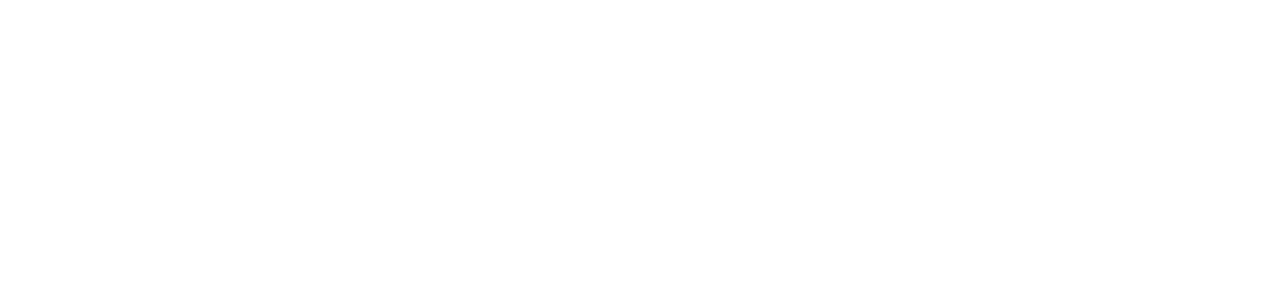
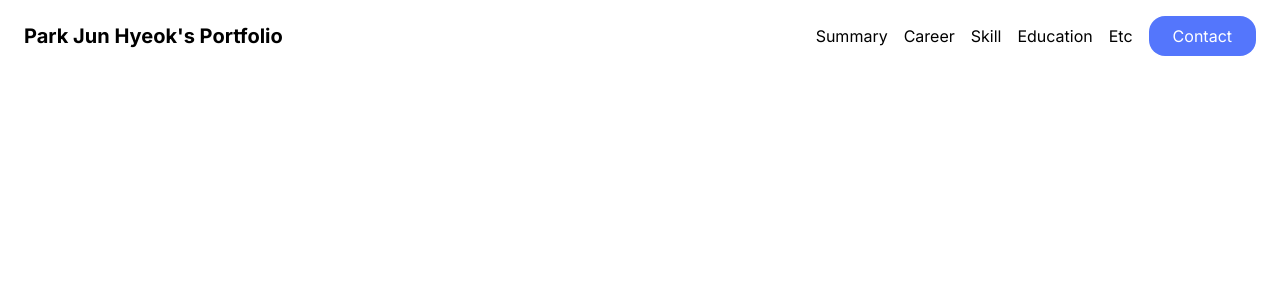
Before and after one commit to monet2155/parkjunhyeok-portfolio, a Next.js app: page / in a window 1280 px wide. Shown: the top 300 px of the page. Built offline with nearby package versions, Linux system fonts and the light colour scheme.

Commit message:
feat: init Header.tsx

```diff
--- a/package.json
+++ b/package.json
@@ -21,5 +21,8 @@
     "react-dom": "18.2.0",
     "tailwindcss": "3.3.3",
     "typescript": "5.1.6"
+  },
+  "devDependencies": {
+    "prettier": "3.0.1"
   }
 }
--- a/src/app/page.tsx
+++ b/src/app/page.tsx
@@ -1,6 +1,9 @@
+import Header from "@/components/Header";
+
 export default function Home() {
   return (
     <main>
+      <Header />
     </main>
-  )
+  );
 }
--- /dev/null
+++ b/src/components/Header.tsx
@@ -0,0 +1,35 @@
+export default function Header() {
+  return (
+    <header
+      className={
+        "flex flex-row items-center justify-between fixed top-0 left-0 right-0 py-4 px-6"
+      }
+    >
+      <a className={"font-bold text-xl"}>Park Jun Hyeok&apos;s Portfolio</a>
+      <div className={"flex flex-row items-center gap-4"}>
+        <nav className={"max-md:hidden"}>
+          <ul className={"flex flex-row items-center gap-4"}>
+            <li>
+              <a>Summary</a>
+            </li>
+            <li>
+              <a>Career</a>
+            </li>
+            <li>
+              <a>Skill</a>
+            </li>
+            <li>
+              <a>Education</a>
+            </li>
+            <li>
+              <a>Etc</a>
+            </li>
+          </ul>
+        </nav>
+        <button className={"px-6 py-2 bg-[#5476FC] text-white rounded-2xl"}>
+          Contact
+        </button>
+      </div>
+    </header>
+  );
+}
```
Also changed, not shown: 1 other file (tests, documents, lock files or other folders).
